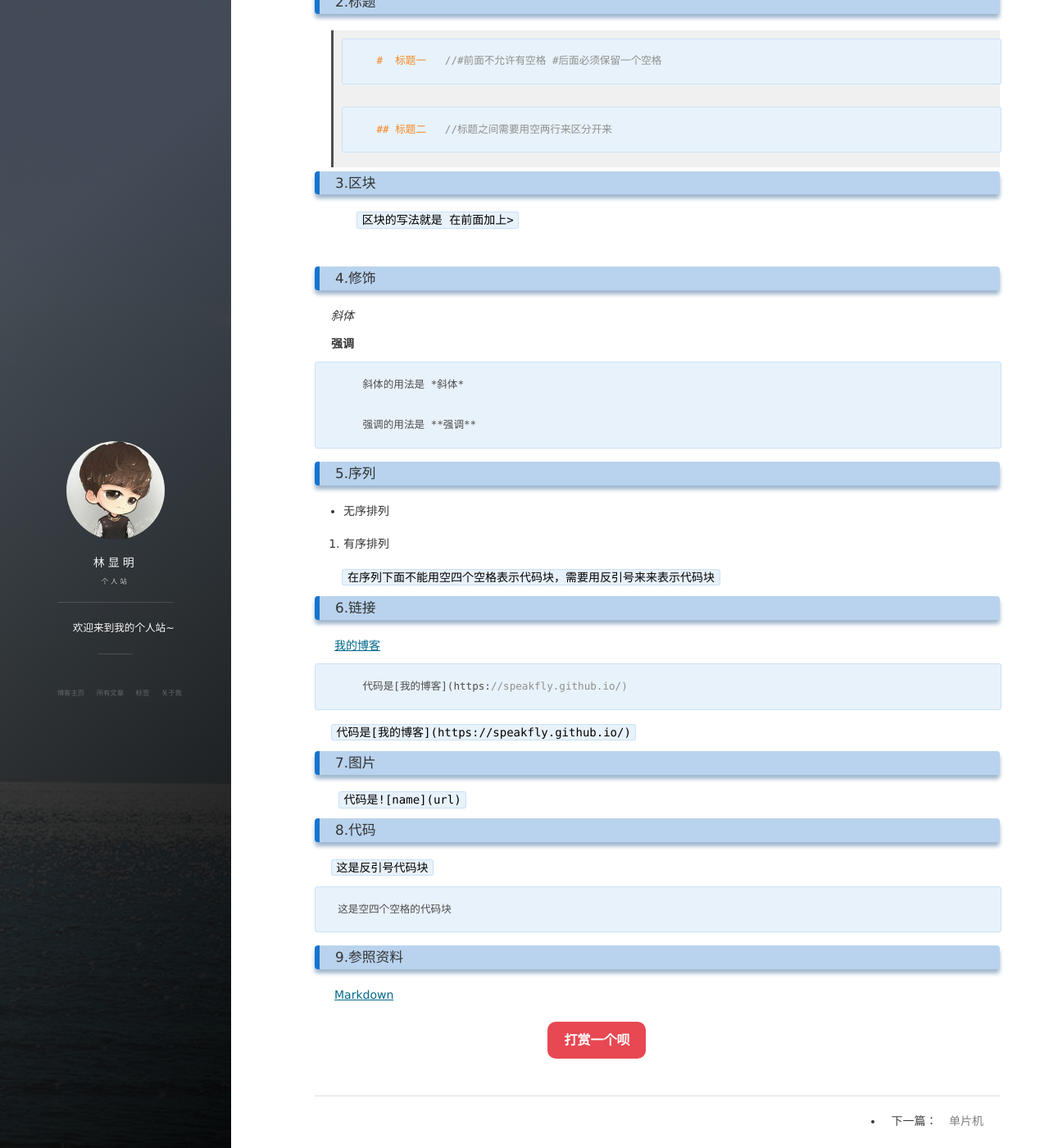
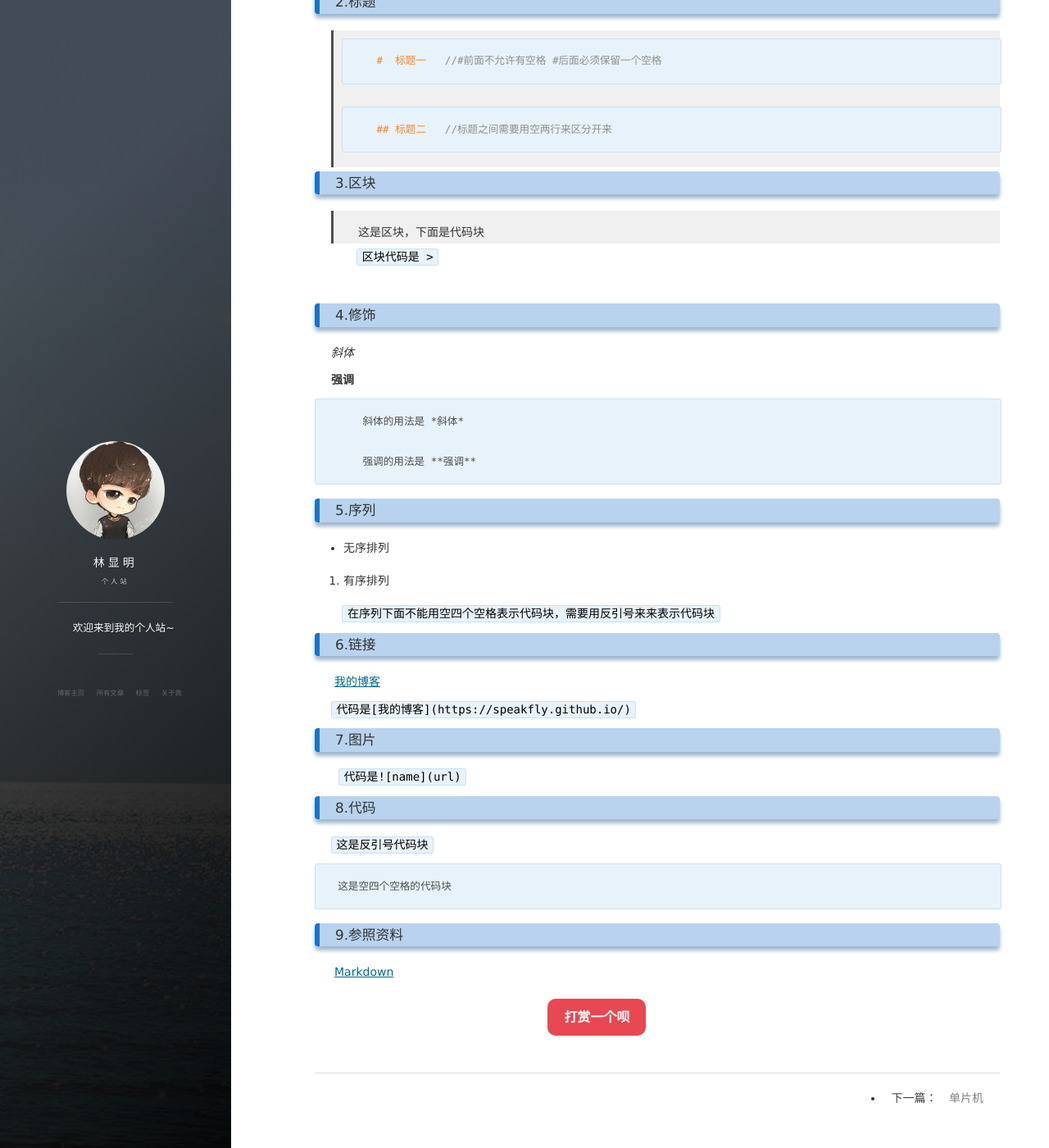
Before and after one commit to chengnuo3/chengnuo3.github.io, a Jekyll site: the page built from _posts/2018-01-26-markdown语法基础.md, in a window 1280 px wide and 1400 px high, scrolled down 560 px. Shown: the whole window at 82% size. Built offline with Jekyll 4.4.1, drawn with Linux system fonts in a browser that asks for light colours; nearby versions of some CDN libraries; comment, search, counter and statistics services are not loaded.

Commit message:
Update 2018-01-26-markdown语法基础.md

```diff
--- a/_posts/2018-01-26-markdown语法基础.md
+++ b/_posts/2018-01-26-markdown语法基础.md
@@ -36,7 +36,11 @@ tag: blog
 
 ### 3.区块
 
-        `区块的写法就是 在前面加上>`
+
+>这是区块，下面是代码块
+
+
+        `区块代码是 > `
 
 
 
@@ -64,8 +68,6 @@ tag: blog
 ### 6.链接
 [我的博客](https://speakfly.github.io/)
 
-        代码是[我的博客](https://speakfly.github.io/)
-
 
 `代码是[我的博客](https://speakfly.github.io/)`
 
```
